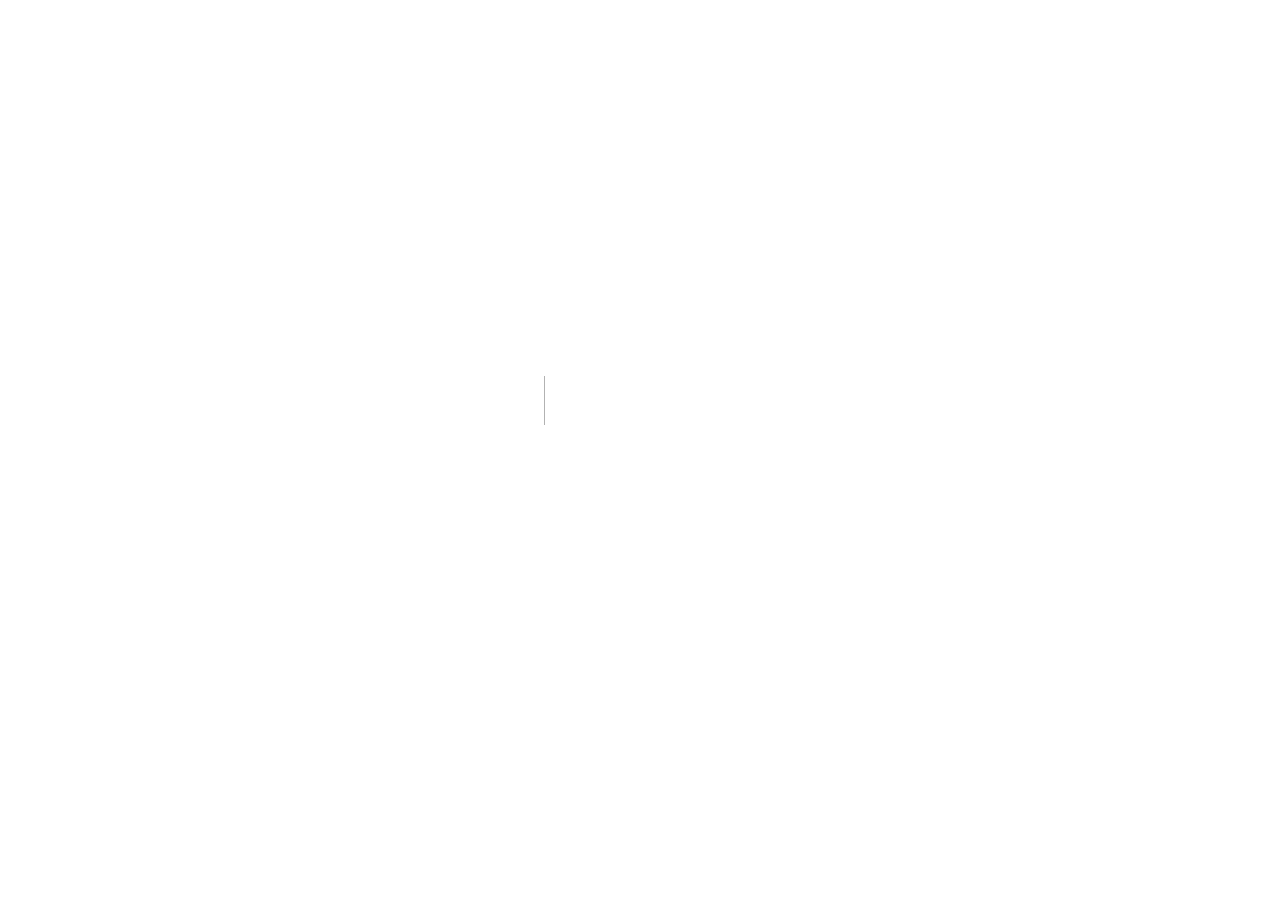
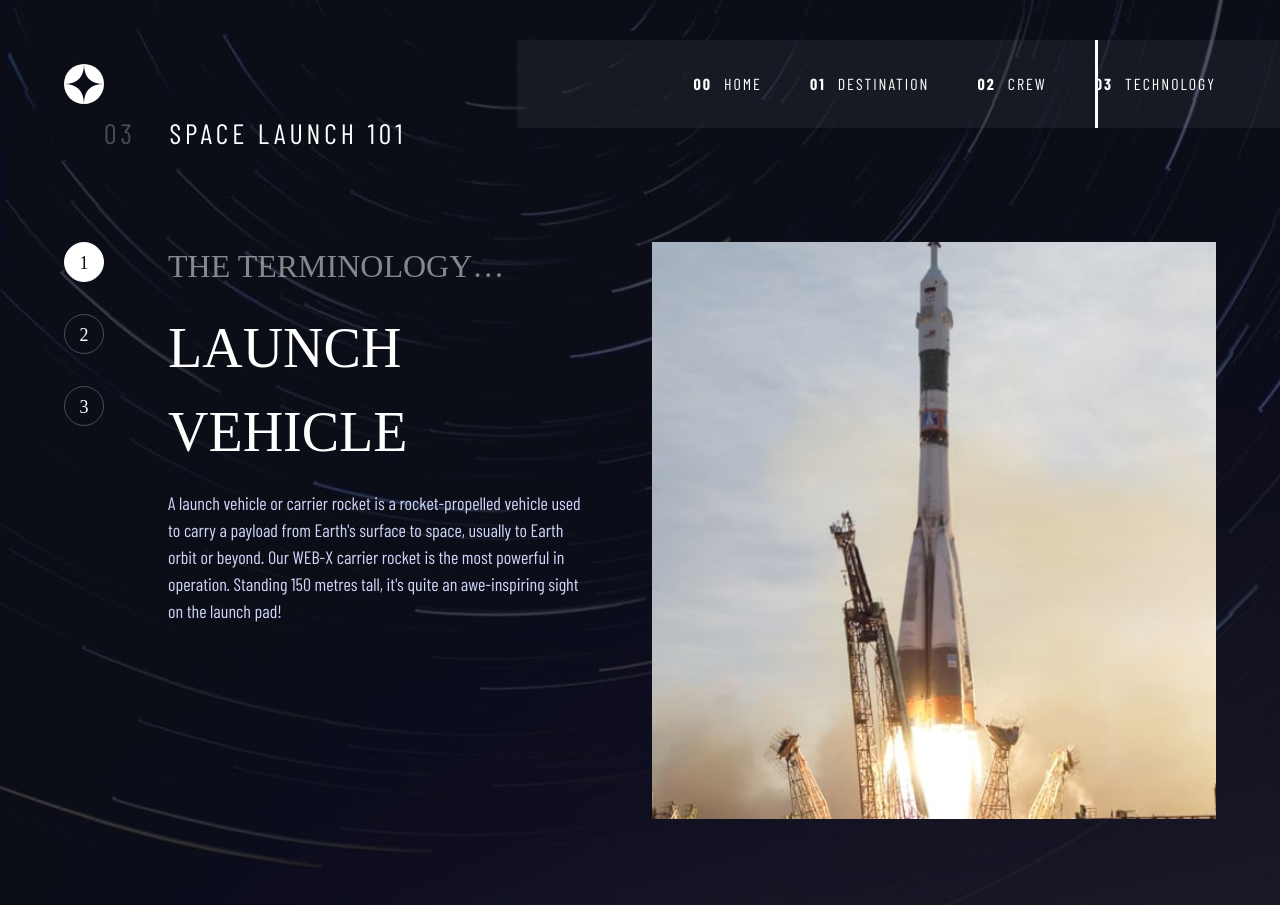
Before and after one commit to irontrooper7/space-tourism-multi-page-website, a Next.js app: page /technology in a window 1280 px wide. Before the commit this address had no page. Before the commit the page ends 800 px from the top, so only its background shows below. Built offline with nearby package versions, Linux system fonts and the light colour scheme; a web font is replaced by a local one.

Commit message:
[add] technology page

```diff
--- /dev/null
+++ b/src/pages/technology/index.jsx
@@ -0,0 +1,62 @@
+import { useState } from 'react';
+import Layout from "../../../components/Layout";
+
+const data = [
+	{
+		name: 'launch-vehicle',
+		description: `A launch vehicle or carrier rocket is a rocket-propelled vehicle used to carry a payload from Earth's surface to space, usually to Earth orbit or beyond. Our WEB-X carrier rocket is the most powerful in operation. Standing 150 metres tall, it's quite an awe-inspiring sight on the launch pad!`,
+	},
+	{
+		name: 'spaceport',
+		description: 'A spaceport or cosmodrome is a site for launching (or receiving) spacecraft, by analogy to the seaport for ships or airport for aircraft. Based in the famous Cape Canaveral, our spaceport is ideally situated to take advantage of the Earth’s rotation for launch.'
+	},
+	{
+		name: 'space-capsule',
+		description: `A space capsule is an often-crewed spacecraft that uses a blunt-body reentry capsule to reenter the Earth's atmosphere without wings. Our capsule is where you'll spend your time during the flight. It includes a space gym, cinema, and plenty of other activities to keep you entertained.`
+	}
+]
+
+export default function Technology() {
+	const [currentTab, setCurrentTab] = useState(0);
+	return (
+		<Layout
+			title={'Technology'}
+		>
+			<section className="technology hero is-fullheight">
+				<div className="hero-body">
+					<div className="container">
+						<h5><span>03</span> SPACE LAUNCH 101</h5>
+						<div className="columns is-flex-direction-row-reverse">
+							<div className="column">
+								<picture>
+									<source srcSet={`/technology/image-${data[currentTab].name}-portrait.jpg`} media="(min-width: 769px)" />
+									<img src={`/technology/image-${data[currentTab].name}-landscape.jpg`} alt="MDN" />
+								</picture>
+							</div>
+							<div className="column">
+								<div className="tabs-container">
+									<div className="tabs">
+										<ul>
+											{
+												data?.map((item, index) => (
+													<li key={item.name} className={`${currentTab == index ? 'is-active' : '' }`} onClick={() => setCurrentTab(index)}><h4>{index + 1}</h4></li>
+												))
+											}
+										</ul>
+									</div>
+									{data?.map((item, index) => (
+										<div key={index} className={`tabs-content ${currentTab == index ? 'is-active' : ''}`}>
+											<h4>THE TERMINOLOGY… </h4>
+											<h3>{item.name.replace('-', ' ')}</h3>
+											<p>{item.description}</p>
+										</div>
+									))}
+								</div>
+							</div>
+						</div>
+					</div>
+				</div>
+			</section>
+		</Layout>
+	)
+}
--- a/src/styles/globals.sass
+++ b/src/styles/globals.sass
@@ -13,6 +13,7 @@
 @use './pages/crew'
 @use './pages/destination'
 @use './pages/home'
+@use './pages/technology'
 // RESPONSIVE
 @use './responsive/tablet'
 @use './responsive/desktop'
--- /dev/null
+++ b/src/styles/pages/technology.sass
@@ -0,0 +1,103 @@
+.technology
+	background: url('/technology/background-technology-mobile.jpg') no-repeat
+	background-size: cover
+	&.is-fullheight
+		.hero-body
+			padding: 88px 0px 3rem
+			align-items: flex-start
+	h5
+		text-align: center
+		color: #ffffff
+		margin: 24px 0px 88px
+		span
+			opacity: 25%
+			margin-right: 24px
+	picture
+		display: block
+		margin: 0 0 32px
+		img
+			width: 100%
+			object-fit: cover
+	.tabs
+		margin: 0 0 40px 0
+		ul
+			justify-content: center
+			li
+				margin: 0 16px 0 0
+				&:last-child
+					margin: 0
+				&.is-active
+					h4
+						background: #ffffff
+						border: 1px solid rgba(255, 255, 255, 1)
+						color: #0B0D17
+				h4
+					border: 1px solid rgba(255, 255, 255, 0.25)
+					border-radius: 50px
+					color: #ffffff
+					height: 40px
+					text-align: center
+					line-height: 40px
+					vertical-align: middle
+					width: 40px
+	.tabs-content
+		padding: 0px 24px
+		text-align: center
+		display: none
+		&.is-active
+			display: block
+		h4, h3
+			margin: 0 0 16px
+		h4
+			opacity: 50%
+
+@media only screen and (min-width: 768px)
+	.technology
+		background: url('/technology/background-technology-tablet.jpg') no-repeat
+		background-size: cover
+		h5
+			text-align: left
+			margin: 24px 40px 88px
+		.tabs-content
+			max-width: 512px
+			margin: 0 auto
+			.tabs
+				ul
+					li
+						h4
+							height: 56px
+							line-height: 56px
+							width: 56px
+
+@media only screen and (min-width: 1024px)
+	.technology
+		background: url('/technology/background-technology-desktop.jpg') no-repeat
+		background-size: cover
+		picture
+			img
+				max-width: 608px
+		.tabs-container
+			.tabs-content
+				text-align: left
+				max-width: inherit
+				margin: 0
+				padding: 0 0 0 64px
+				width: calc(100% - 80px)
+				vertical-align: top
+				&.is-active
+					display: inline-block
+			.tabs
+				display: inline-block
+				ul
+					display: block
+					li
+						margin: 0 0 32px 0
+						cursor: pointer
+						&:hover
+							h4
+								border: 1px solid rgba(255, 255, 255, 1)
+						h4
+							height: 80px
+							line-height: 80px
+							width: 80px
+							transition: all 0.3s
```
